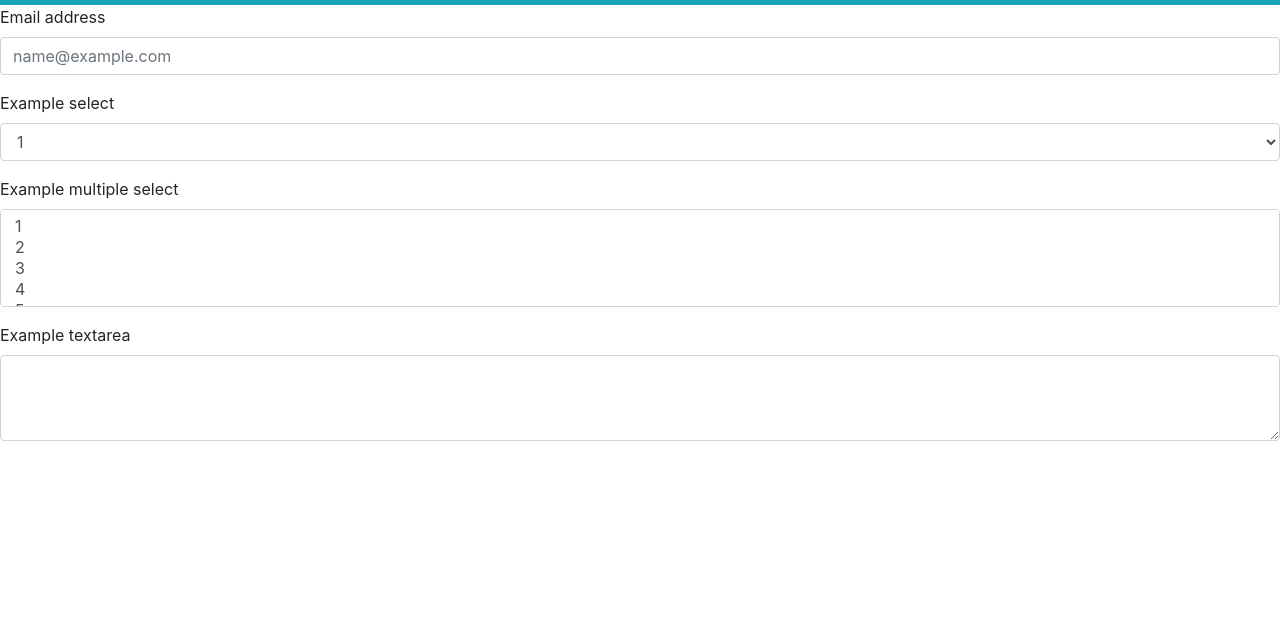
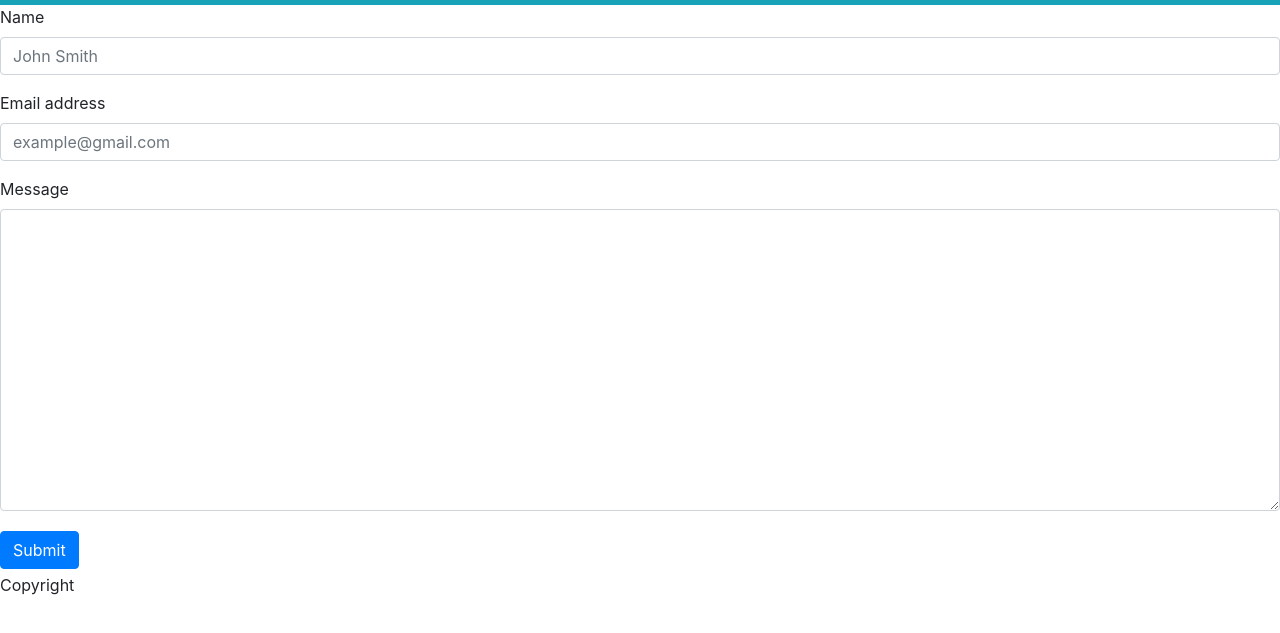
Before and after one commit to gundamtrooperx/Wk2-bootcamp, a plain HTML site: page contact.html in a window 1280 px wide. Shown: the part 91-724 px from the top of the page. Drawn offline with nearby package versions, Linux system fonts and the light colour scheme.

Commit message:
update changes

```diff
--- a/Assets/css/style.css
+++ b/Assets/css/style.css
@@ -0,0 +1,80 @@
+* {
+    box-sizing: border-box;
+  }
+
+  .row::after {
+    content: "";
+    clear: both;
+    display: block;
+  }
+
+  [class*="col-"] {
+    float: left;
+    padding: 15px;
+  }
+
+  html {
+    font-family: "Lucida Sans", sans-serif;
+  }
+
+  .header {
+    background-color: #9933cc;
+    color: #ffffff;
+    padding: 15px;
+  }
+
+  .menu ul {
+    list-style-type: none;
+    margin: 0;
+    padding: 0;
+  }
+
+  .menu li {
+    padding: 8px;
+    margin-bottom: 7px;
+    background-color: #33b5e5;
+    color: #ffffff;
+    box-shadow: 0 1px 3px rgba(0,0,0,0.12), 0 1px 2px rgba(0,0,0,0.24);
+  }
+
+  .menu li:hover {
+    background-color: #0099cc;
+  }
+
+  .aside {
+    background-color: #33b5e5;
+    padding: 15px;
+    color: #ffffff;
+    text-align: center;
+    font-size: 14px;
+    box-shadow: 0 1px 3px rgba(0,0,0,0.12), 0 1px 2px rgba(0,0,0,0.24);
+  }
+
+  .footer {
+    background-color: #0099cc;
+    color: #ffffff;
+    text-align: center;
+    font-size: 12px;
+    padding: 15px;
+  }
+
+  /* For desktop: */
+  .col-1 {width: 8.33%;}
+  .col-2 {width: 16.66%;}
+  .col-3 {width: 25%;}
+  .col-4 {width: 33.33%;}
+  .col-5 {width: 41.66%;}
+  .col-6 {width: 50%;}
+  .col-7 {width: 58.33%;}
+  .col-8 {width: 66.66%;}
+  .col-9 {width: 75%;}
+  .col-10 {width: 83.33%;}
+  .col-11 {width: 91.66%;}
+  .col-12 {width: 100%;}
+
+  @media only screen and (max-width: 768px) {
+    /* For mobile phones: */
+    [class*="col-"] {
+      width: 100%;
+    }
+  }
--- a/contact.html
+++ b/contact.html
@@ -6,7 +6,8 @@
     <meta name="viewport" content="width=device-width, initial-scale=1.0">
     <link rel="stylesheet" href="https://stackpath.bootstrapcdn.com/bootstrap/4.5.0/css/bootstrap.min.css"
         integrity="sha384-9aIt2nRpC12Uk9gS9baDl411NQApFmC26EwAOH8WgZl5MYYxFfc+NcPb1dKGj7Sk" crossorigin="anonymous">
-    <title>Document</title>
+    <link rel="stylesheet" type="type/css" href=".Assets/css">
+    <title>Portfolio</title>
 </head>
 
 <body>
@@ -53,34 +54,25 @@
 
     <form>
         <div class="form-group">
-            <label for="exampleFormControlInput1">Email address</label>
-            <input type="email" class="form-control" id="exampleFormControlInput1" placeholder="name@example.com">
+            <label for="exampleFormControlInput1">Name</label>
+            <input type="email" class="form-control" id="exampleFormControlInput1" placeholder="John Smith">
         </div>
         <div class="form-group">
-            <label for="exampleFormControlSelect1">Example select</label>
-            <select class="form-control" id="exampleFormControlSelect1">
-                <option>1</option>
-                <option>2</option>
-                <option>3</option>
-                <option>4</option>
-                <option>5</option>
-            </select>
+            <label for="exampleFormControlInput1">Email address</label>
+            <input type="email" class="form-control" id="exampleFormControlInput1" placeholder="example@gmail.com">
+        </div>
         </div>
         <div class="form-group">
-            <label for="exampleFormControlSelect2">Example multiple select</label>
-            <select multiple class="form-control" id="exampleFormControlSelect2">
-                <option>1</option>
-                <option>2</option>
-                <option>3</option>
-                <option>4</option>
-                <option>5</option>
-            </select>
+            <label for="exampleFormControlTextarea1">Message</label>
+            <textarea class="form-control" id="exampleFormControlTextarea1" rows="12"></textarea>
         </div>
-        <div class="form-group">
-            <label for="exampleFormControlTextarea1">Example textarea</label>
-            <textarea class="form-control" id="exampleFormControlTextarea1" rows="3"></textarea>
-        </div>
+
+        <button type="submit" class="btn btn-primary my-1">Submit</button>
     </form>
+
+    <div class="footer">
+       <p>Copyright</p>
+    </div>
 
 </body>
 
```
Also changed, not shown: index.html (+2 -1 lines), portfolio.html (+2 -1 lines).
